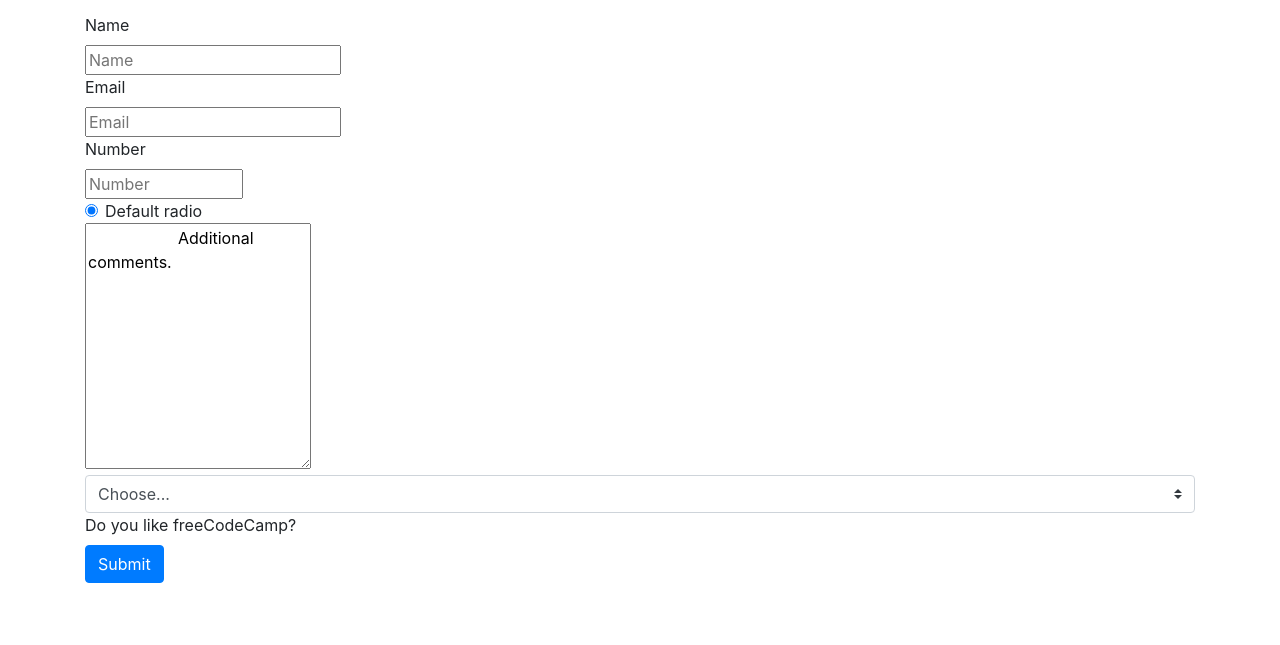
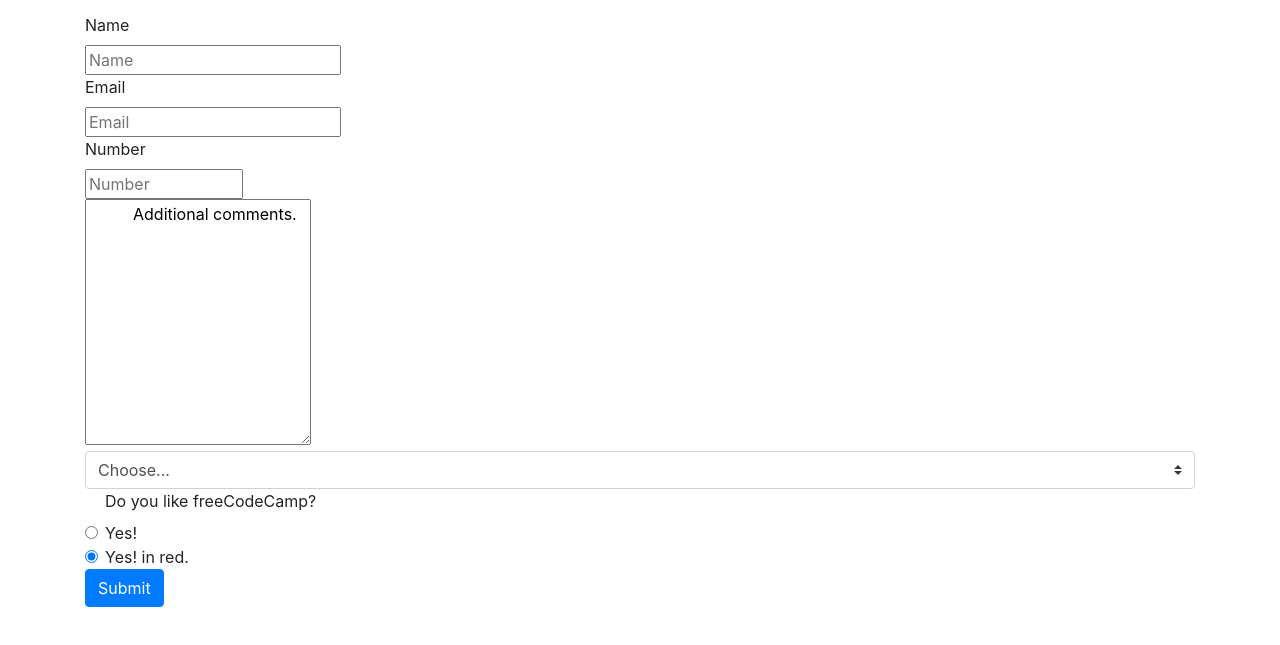
Before and after one commit to benaitcheson/freeCodeCamp-Survey-Form, a plain HTML site: page index.html in a window 1280 px wide. Shown: the part 153-798 px from the top of the page. Drawn offline with nearby package versions, Linux system fonts and the light colour scheme.

Commit message:
comments added

```diff
--- a/index.html
+++ b/index.html
@@ -50,27 +50,15 @@
         /><br />
       </form>
 
-          <div class="form-check">
-            <input
-              class="form-check-input"
-              type="radio"
-              name="exampleRadios"
-              id="exampleRadios1"
-              value="option1"
-              checked
-            />
-            <label class="form-check-label" for="exampleRadios1">
-              Default radio
-            </label>
-          </div>
-
 
 
           <textarea name="message" rows="10">
-                    Additional comments.
+          Additional comments.
                         </textarea
           ><br />
 
+
+          <!-- Dropdown -->
           <select class="custom-select mr-sm-2" id="inlineFormCustomSelect">
             <option selected>Choose...</option>
             <option value="1">One</option>
@@ -78,10 +66,38 @@
             <option value="3">Three</option>
           </select>
 
-          <label for="question" id="question-label"
-            >Do you like freeCodeCamp?</label
-          ><br />
 
+          <!-- Radio Buttons -->
+          <div class="form-check">
+            <label for="question" id="question-label"
+              >Do you like freeCodeCamp?</label
+            ><br />
+
+            <input
+              class="form-check-input"
+              type="radio"
+              name="feedbackradio"
+              id="feedbackradio"
+              value="option1"
+              checked
+            />
+            <label class="form-check-label" for="exampleRadios1">
+              Yes!
+            </label>
+          </div>
+          <div class="form-check">
+            <input
+              class="form-check-input"
+              type="radio"
+              name="feedbackradio"
+              id="feedbackradio"
+              value="option1"
+              checked
+            />
+            <label class="form-check-label" for="exampleRadios1">
+              Yes! in red.
+            </label>
+          </div>
 
           <input type="submit" value="Submit" class="btn btn-primary" />
         </div>
```
